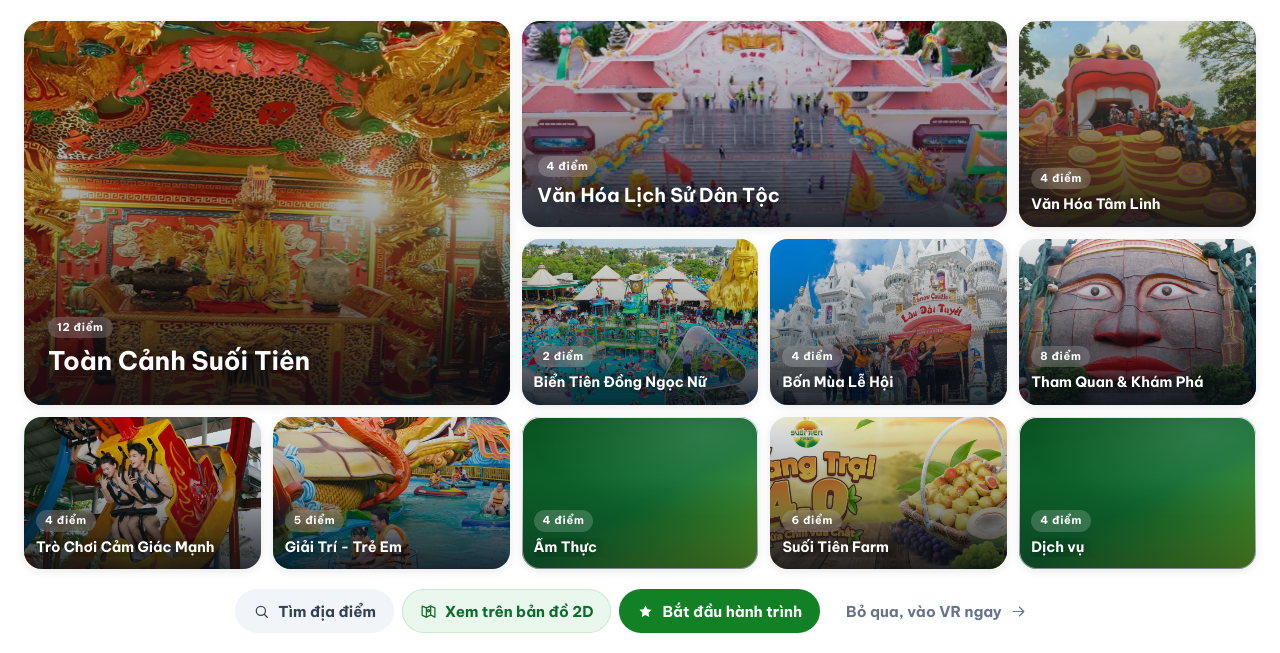
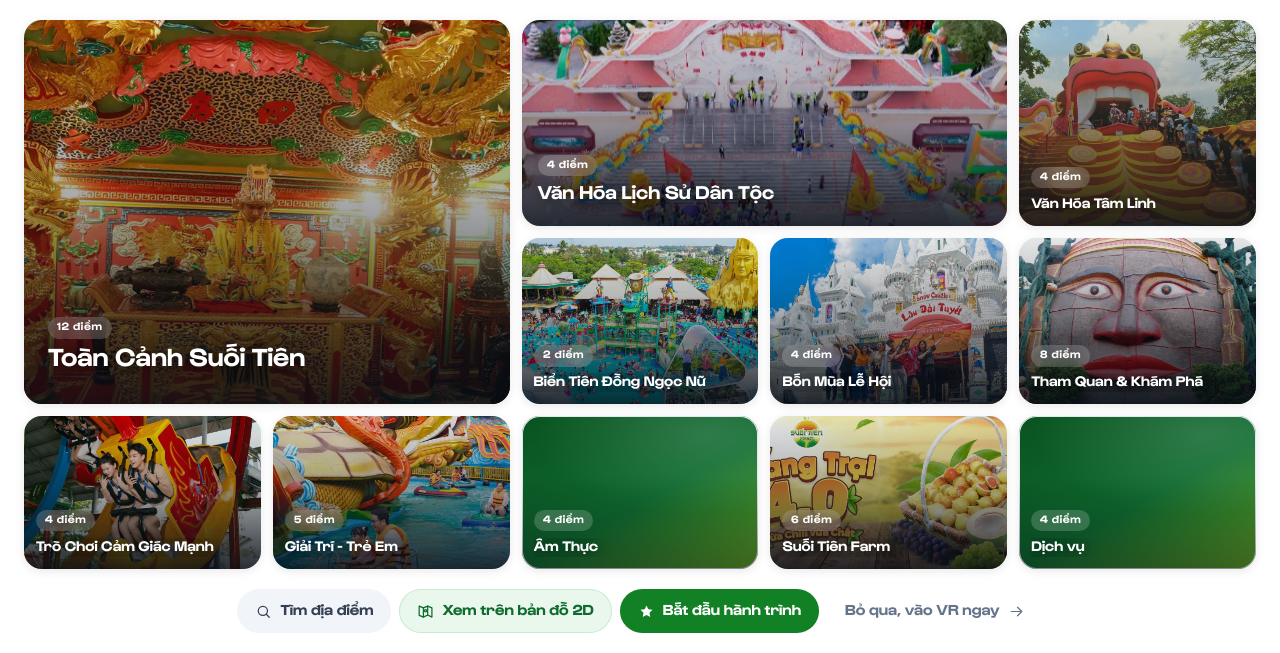
Before and after one commit to Tmy-andy/suoitien-redesign, a plain HTML site: page index.html in a window 1280 px wide. Shown: the part 147-800 px from the top of the page. Drawn offline with Linux system fonts and the light colour scheme; a web font is replaced by a local one.

Commit message:
feat(font): dùng DVN Gustavo khách gửi cho cả tiêu đề lẫn body, tự host woff2, gỡ hẳn Google Fonts (D-63, đảo ngược D-23)

```diff
--- /dev/null
+++ b/css/fonts.css
@@ -0,0 +1,46 @@
+/* ═══════════════════════════════════════════════════════════════════════
+   fonts.css — @font-face của DVN Gustavo, font DUY NHẤT của popup (D-63).
+
+   Phải nạp TRƯỚC tokens.css: tokens khai `--st-font-display`/`--st-font-ui`
+   trỏ vào family name đặt ở đây.
+
+   Nguồn: assets/font/DVN Gustavo/*.ttf (khách gửi 2026-08-05). File .ttf gốc
+   GIỮ LẠI trong repo làm master — .woff2 dưới đây là bản build, sinh lại được
+   bằng fonttools (xem docs/02-design-system.md §2.2.2). Trang chạy chỉ nạp
+   .woff2: 192 KB ttf → 44 KB woff2 mỗi weight.
+
+   Đây KHÔNG phải dependency ngoài — file nằm trong repo, không có CDN nào bị
+   gọi. Chính nó dọn nốt ngoại lệ Google Fonts của RULE #3.
+   ═══════════════════════════════════════════════════════════════════════ */
+
+/* Cả 3 file khai CÙNG một `font-family`, phân biệt bằng `font-weight`. Nếu
+   khai 3 family riêng (đúng tên nội bộ của file: "DVN - Gustavo Med"…) thì
+   `font: 700 20px/1.3 var(--st-font-display)` sẽ không tìm ra Bold mà để
+   trình duyệt BÔI ĐẬM GIẢ bản Regular — dày lệch, mất hết đường cong riêng. */
+@font-face {
+  font-family: 'DVN Gustavo';
+  src: url('../assets/font/dvn-gustavo-400.woff2') format('woff2');
+  font-weight: 400;
+  font-style: normal;
+  font-display: swap;
+}
+@font-face {
+  font-family: 'DVN Gustavo';
+  src: url('../assets/font/dvn-gustavo-500.woff2') format('woff2');
+  font-weight: 500;
+  font-style: normal;
+  font-display: swap;
+}
+@font-face {
+  font-family: 'DVN Gustavo';
+  src: url('../assets/font/dvn-gustavo-700.woff2') format('woff2');
+  font-weight: 700;
+  font-style: normal;
+  font-display: swap;
+}
+
+/* Bộ chỉ có 3 weight và KHÔNG có italic. Trang không dùng weight nào khác,
+   nhưng chặn tổng hợp giả cho chắc: một `<b>`/`<em>` lọt vào từ nội dung
+   động sẽ bị trình duyệt bôi đậm / nghiêng giả, và chữ giả đứng cạnh chữ
+   thật trong cùng một thẻ thì lộ ngay. */
+body { font-synthesis: none; }
--- a/css/tokens.css
+++ b/css/tokens.css
@@ -59,9 +59,24 @@
      Wall và slider đều đứng trên nền này (slider phủ ảnh blur lên trên). */
   --st-bg: #ffffff;
 
-  /* ── Typography — Arima Madurai (site) + Be Vietnam Pro (body) · D-23 ─ */
-  --st-font-display: 'Arima Madurai','Be Vietnam Pro',system-ui,-apple-system,'Segoe UI',cursive;
-  --st-font-ui:      'Be Vietnam Pro',-apple-system,BlinkMacSystemFont,'Segoe UI',Roboto,Arial,sans-serif;
+  /* ── Typography — MỘT font duy nhất: DVN Gustavo (D-63) ──────────────
+     ⚫ Hệ 2 font Arima Madurai + Be Vietnam Pro của D-23 đã GỠ ngày
+     2026-08-05. Chuỗi font cũ + 3 dòng <link> Google Fonts chép nguyên văn
+     ở docs/02-design-system.md §2.2.3 (kèm cách dựng lại) — muốn quay về
+     thì không phải đào git. Lý do gỡ: khách gửi font riêng, và một bộ chữ
+     phủ cả trang thì hết chỗ cho font thứ hai.
+
+     Hai token vẫn giữ NGUYÊN TÊN và vẫn tách đôi dù
+     hiện trỏ cùng một family — mọi component đã khai theo VAI TRÒ (tiêu đề
+     / thân), nên đổi font tiêu đề sau này chỉ sửa đúng một dòng ở đây. Gộp
+     lại thành một token là vứt mất chính chỗ nối đó.
+
+     Fallback: Gustavo là geometric grotesque, nên xếp sau nó những font hệ
+     thống có DẤU TIẾNG VIỆT đầy đủ. `cursive` cuối chuỗi cũ đã bỏ — nó có
+     từ thời Arima Madurai (mặt chữ viết tay); rơi vào cursive bây giờ là
+     lệch hẳn tông. */
+  --st-font-display: 'DVN Gustavo',system-ui,-apple-system,'Segoe UI',Roboto,Arial,sans-serif;
+  --st-font-ui:      'DVN Gustavo',system-ui,-apple-system,BlinkMacSystemFont,'Segoe UI',Roboto,Arial,sans-serif;
 
   --st-t-display: 700 clamp(25px,3.6vw,41px)/1.14 var(--st-font-display);
   --st-t-h2:      700 20px/1.3 var(--st-font-display);
--- a/index.html
+++ b/index.html
@@ -27,10 +27,19 @@
      Mở thẳng file này bằng double-click cũng chạy (bridge thành no-op).
      ══════════════════════════════════════════════════════════════════════ -->
 
-<link rel="preconnect" href="https://fonts.googleapis.com">
-<link rel="preconnect" href="https://fonts.gstatic.com" crossorigin>
-<link rel="stylesheet" href="https://fonts.googleapis.com/css2?family=Arima+Madurai:wght@400;500;700;800&family=Be+Vietnam+Pro:wght@400;500;600;700&display=swap">
+<!-- Font DVN Gustavo nằm NGAY TRONG REPO (D-63) — không còn <link> ra
+     fonts.googleapis.com, ngoại lệ cuối cùng của RULE #3 đã dọn xong.
+     3 dòng <link> Google Fonts cũ (Arima Madurai + Be Vietnam Pro) chép
+     nguyên văn ở docs/02-design-system.md §2.2.3 nếu cần dựng lại.
+     Preload 400 (body) + 700 (mọi tiêu đề, tên khu vực, chữ nút): hai weight
+     này phủ gần hết chữ của màn wall đầu tiên. 500 CỐ Ý không preload — trên
+     wall nó chỉ dính `.st-wt-sub`, thứ vẫn đang `opacity: 0` cho tới khi rê
+     vào ô; các chỗ còn lại (slider, bản đồ 2D) đều ở màn sau. Không đáng
+     giành băng thông với 11 ảnh banner; `font-display: swap` lo nốt. -->
+<link rel="preload" as="font" type="font/woff2" crossorigin href="assets/font/dvn-gustavo-400.woff2">
+<link rel="preload" as="font" type="font/woff2" crossorigin href="assets/font/dvn-gustavo-700.woff2">
 
+<link rel="stylesheet" href="css/fonts.css">
 <link rel="stylesheet" href="css/tokens.css">
 <link rel="stylesheet" href="css/base.css">
 <link rel="stylesheet" href="css/wall.css">
```
Also changed, not shown: assets/font/DVN Gustavo/DVN - GUSTAVO - Medium.ttf (added), assets/font/DVN Gustavo/DVN - Gustavo-Bold.ttf (added), assets/font/DVN Gustavo/DVN - Gustavo-Regular.ttf (added), assets/font/dvn-gustavo-400.woff2 (added), assets/font/dvn-gustavo-500.woff2 (added), assets/font/dvn-gustavo-700.woff2 (added), 10 other files.
